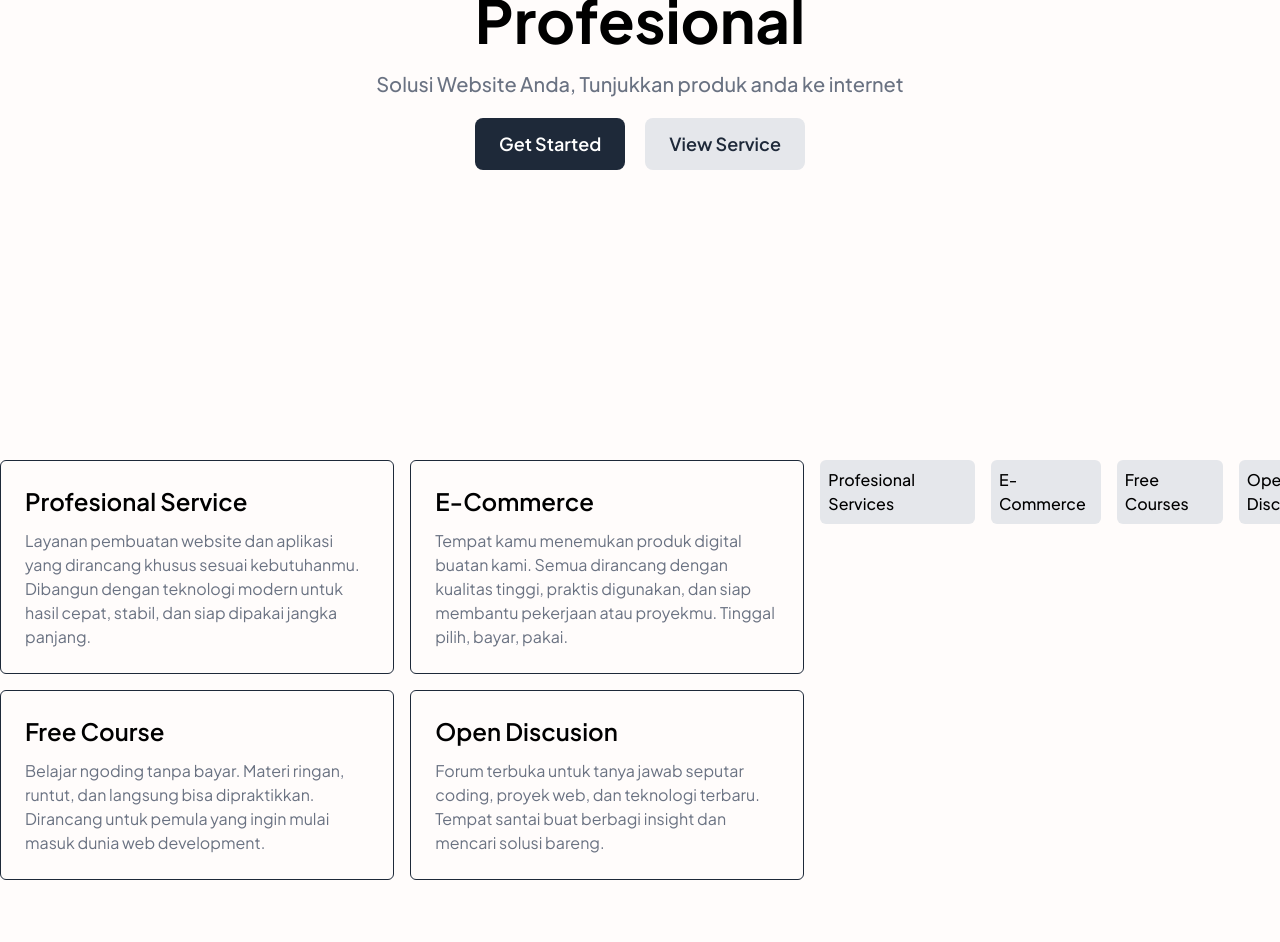
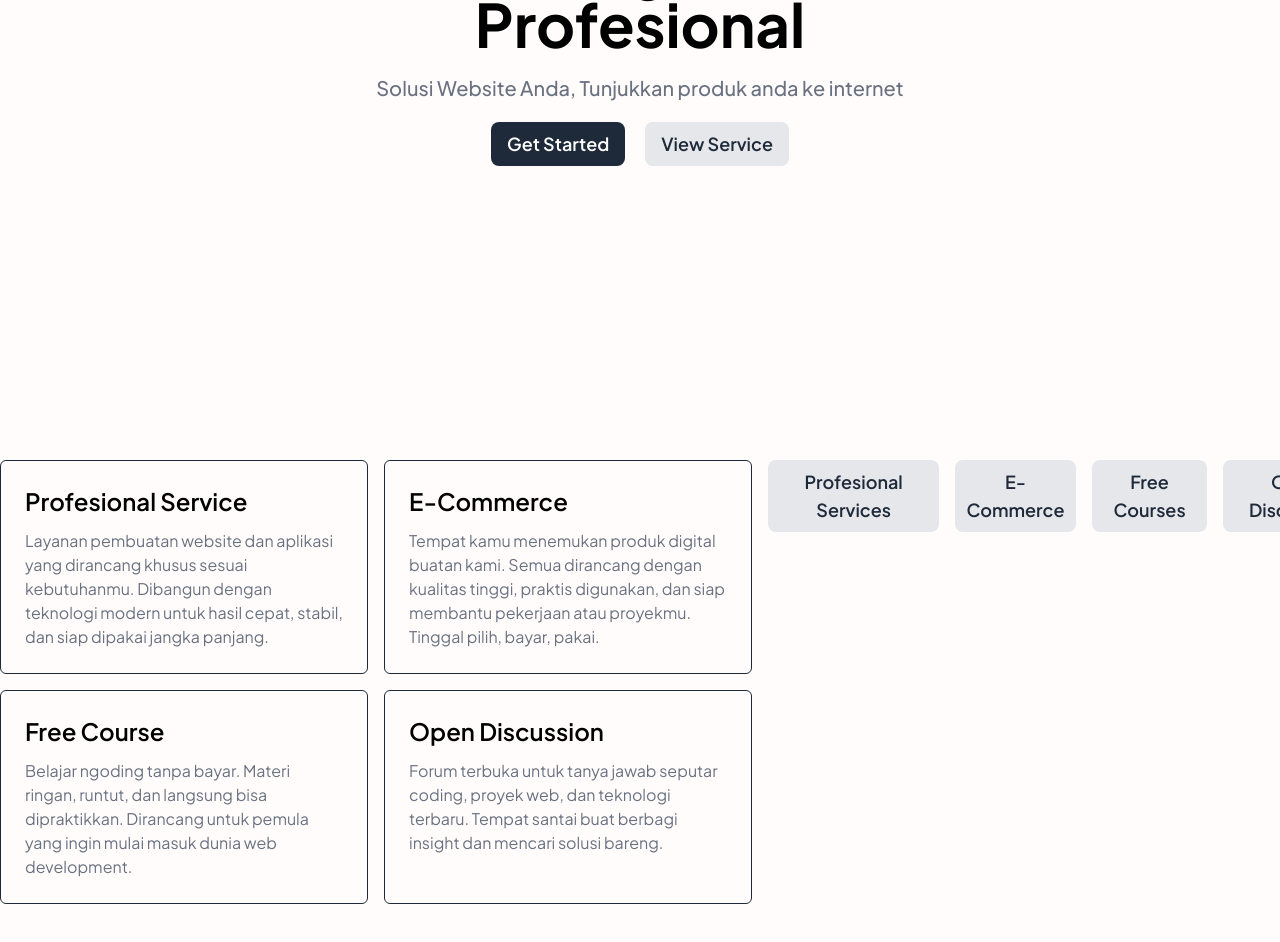
Before and after one commit to justfitra/just-ngoding-app, a React (Vite) app: page / in a window 1280 px wide. Shown: the part 420-1362 px from the top of the page. Built offline with nearby package versions, Linux system fonts and the light colour scheme.

Commit message:
add new component and page

```diff
--- a/src/components/Button/index.tsx
+++ b/src/components/Button/index.tsx
@@ -5,6 +5,8 @@ interface ButtonProps {
   color?: "dark" | "light";
   type?: "button" | "submit" | "reset";
   href?: string;
+  className?: string;
+  onClick?: () => void;
 }
 
 const Button = ({
@@ -12,13 +14,14 @@ const Button = ({
   color = "dark",
   type = "button",
   href = "",
+  className = "",
+  onClick,
 }: ButtonProps) => {
   const darkColor =
     "bg-gray-800 text-white hover:bg-gray-900 transition-all ease-in-out duration-200";
   const lightColor =
     "bg-gray-200 text-gray-800 hover:bg-gray-300 transition-all ease-in-out duration-200";
-  const defaultStyle =
-    "font-semibold px-6 py-3 cursor-pointer text-lg rounded-lg";
+  const defaultStyle = "font-semibold cursor-pointer text-lg rounded-lg";
 
   if (href) {
     return (
@@ -26,7 +29,7 @@ const Button = ({
         to={href}
         className={`${defaultStyle} ${
           color === "dark" ? darkColor : lightColor
-        } `}
+        } ${className}`}
       >
         {title}
       </NavLink>
@@ -36,9 +39,10 @@ const Button = ({
   return (
     <button
       type={type}
+      onClick={onClick}
       className={`${defaultStyle} ${
         color === "dark" ? darkColor : lightColor
-      } `}
+      } ${className}`}
     >
       {title}
     </button>
--- /dev/null
+++ b/src/components/Card/card-image.tsx
@@ -0,0 +1,21 @@
+interface CardImageProps {
+  title?: string;
+  image?: string;
+  description?: string;
+}
+
+const CardImage = ({ title, image, description }: CardImageProps) => {
+  return (
+    <div className="flex  rounded-md cursor-pointer hover:bg-gray-300 hover:p-3 px-1 transition-all ease-in-out w-full ">
+      <div>
+        <img className="rounded-md" src={image} alt="" />
+      </div>
+      <div className="ml-4 flex flex-col gap-2">
+        <h1 className="font-semibold text-xl">{title}</h1>
+        <p className="line-clamp-2">{description}</p>
+      </div>
+    </div>
+  );
+};
+
+export default CardImage;
--- /dev/null
+++ b/src/components/Card/card-text.tsx
@@ -0,0 +1,14 @@
+interface CardTextProps {
+  title?: string;
+  description?: string;
+}
+const CardText = ({ title, description }: CardTextProps) => {
+  return (
+    <div className="w-full border-gray-800 border p-6 rounded-md flex flex-col gap-3">
+      <h1 className="text-2xl font-semibold">{title}</h1>
+      <p className="text-gray-500">{description}</p>
+    </div>
+  );
+};
+
+export default CardText;
--- /dev/null
+++ b/src/components/Card/index.tsx
@@ -0,0 +1,32 @@
+import CardImage from "./card-image";
+import CardText from "./card-text";
+
+interface CardProps {
+  type?: "with-text" | "with-image" | "simple";
+  title?: string;
+  description?: string;
+  imageUrl?: string;
+}
+
+const Card = ({
+  type = "with-text",
+  title,
+  description,
+  imageUrl,
+}: CardProps) => {
+  if (type === "with-text") {
+    return (
+      <>
+        <CardText title={title} description={description} />
+      </>
+    );
+  }
+
+  if (type === "with-image") {
+    return (
+      <CardImage title={title} image={imageUrl} description={description} />
+    );
+  }
+};
+
+export default Card;
--- /dev/null
+++ b/src/components/Footer/index.tsx
@@ -0,0 +1,11 @@
+const Footer = () => {
+  return (
+    <>
+      <footer>
+        <div></div>
+      </footer>
+    </>
+  );
+};
+
+export default Footer;
--- /dev/null
+++ b/src/hooks/btnStyle.tsx
@@ -0,0 +1 @@
+const btnStyle= ()
--- a/src/pages/Home/index.tsx
+++ b/src/pages/Home/index.tsx
@@ -1,7 +1,24 @@
+import { useState } from "react";
 import Button from "../../components/Button";
+import Card from "../../components/Card";
 import Container from "../../components/Contaniner";
 
 const Home = () => {
+  const [style, setStyle] = useState("hidden");
+  const [btnStyle, setBtnStyle] = useState("bg-gray-200");
+  const personalService = () => {
+    setStyle(style === "hidden" ? "flex" : "hidden");
+    setBtnStyle(
+      btnStyle === "bg-gray-200" ? "bg-gray-800 text-white" : "bg-gray-200"
+    );
+  };
+
+  const eCommerce = () => {
+    setStyle(style === "hidden" ? "flex" : "hidden");
+    setBtnStyle(
+      btnStyle === "bg-gray-200" ? "bg-gray-800 text-white" : "bg-gray-200"
+    );
+  };
   return (
     <Container>
       <div className="bg-[#FFFCFB] pt-20 w-full min-h-screen flex items-center justify-center">
@@ -15,60 +32,100 @@ const Home = () => {
             <p>Solusi Website Anda, Tunjukkan produk anda ke internet</p>
           </div>
           <div className="flex gap-5">
-            <Button href="/products" title="Get Started" color="dark" />
-            <Button href="/services" title="View Service" color="light" />
+            <Button
+              href="/products"
+              title="Get Started"
+              color="dark"
+              className="py-2 px-4"
+            />
+            <Button
+              href="/services"
+              title="View Service"
+              color="light"
+              className="py-2 px-4"
+            />
           </div>
         </div>
       </div>
       <div className="w-full flex items-start justify-center gap-4 py-20">
         <div className="w-[70%] grid grid-cols-2 gap-4">
-          <div className="w-full  border-gray-800 border p-6 rounded-md flex flex-col gap-3">
-            <h1 className="text-2xl font-semibold">Profesional Service</h1>
-            <p className="text-gray-500">
-              Layanan pembuatan website dan aplikasi yang dirancang khusus
-              sesuai kebutuhanmu. Dibangun dengan teknologi modern untuk hasil
-              cepat, stabil, dan siap dipakai jangka panjang.
-            </p>
+          <Card
+            type="with-text"
+            title="Profesional Service"
+            description="  Layanan pembuatan website dan aplikasi yang dirancang khusus
+                sesuai kebutuhanmu. Dibangun dengan teknologi modern untuk hasil
+                cepat, stabil, dan siap dipakai jangka panjang."
+          />
+          <Card
+            type="with-text"
+            title="E-Commerce"
+            description="   Tempat kamu menemukan produk digital buatan kami. Semua dirancang
+              dengan kualitas tinggi, praktis digunakan, dan siap membantu
+              pekerjaan atau proyekmu. Tinggal pilih, bayar, pakai."
+          />
+          <Card
+            type="with-text"
+            title="Free Course "
+            description="Belajar ngoding tanpa bayar. Materi ringan, runtut, dan langsung
+              bisa dipraktikkan. Dirancang untuk pemula yang ingin mulai masuk
+              dunia web development."
+          />
+          <Card
+            type="with-text"
+            title="Open Discussion"
+            description="Forum terbuka untuk tanya jawab seputar coding, proyek web, dan
+              teknologi terbaru. Tempat santai buat berbagi insight dan mencari
+              solusi bareng."
+          />
+        </div>
+        <div className="w-[40%] h-full ">
+          <div className="pb-6 flex flex-col gap-4 overflow-x-scroll">
+            <ul className="flex w-[600px] gap-4 overflow-x-scroll">
+              <li className=" ">
+                <Button
+                  type="button"
+                  onClick={() => personalService()}
+                  title="Profesional Services"
+                  color="light"
+                  className={`py-2 px-2  hover:text-white hover:bg-gray-900 transition-all duration-200 ${btnStyle}`}
+                />
+              </li>
+              <li className="">
+                <Button
+                  type="submit"
+                  title="E-Commerce"
+                  onClick={() => eCommerce()}
+                  color="light"
+                  className={`py-2 px-2  hover:text-white hover:bg-gray-900 transition-all duration-200 ${btnStyle}`}
+                />
+              </li>
+              <li className="">
+                <Button
+                  type="submit"
+                  title="Free Courses"
+                  color="light"
+                  className="py-2 px-2 hover:text-white hover:bg-gray-900 transition-all duration-200"
+                />
+              </li>
+              <li className="">
+                <Button
+                  type="submit"
+                  title="Open Discussion"
+                  color="light"
+                  className="py-2 px-2 hover:text-white hover:bg-gray-900 transition-all duration-200"
+                />
+              </li>
+            </ul>
           </div>
-          <div className="w-full  border-gray-800 border p-6 rounded-md flex flex-col gap-3">
-            <h1 className="text-2xl font-semibold">E-Commerce</h1>
-            <p className="text-gray-500">
-              Tempat kamu menemukan produk digital buatan kami. Semua dirancang
-              dengan kualitas tinggi, praktis digunakan, dan siap membantu
-              pekerjaan atau proyekmu. Tinggal pilih, bayar, pakai.
-            </p>
-          </div>
-          <div className="w-full  border-gray-800 border p-6 rounded-md flex flex-col gap-3">
-            <h1 className="text-2xl font-semibold">Free Course </h1>
-            <p className="text-gray-500">
-              Belajar ngoding tanpa bayar. Materi ringan, runtut, dan langsung
-              bisa dipraktikkan. Dirancang untuk pemula yang ingin mulai masuk
-              dunia web development.
-            </p>
-          </div>
-          <div className="w-full  border-gray-800 border p-6 rounded-md flex flex-col gap-3">
-            <h1 className="text-2xl font-semibold">Open Discusion </h1>
-            <p className="text-gray-500">
-              Forum terbuka untuk tanya jawab seputar coding, proyek web, dan
-              teknologi terbaru. Tempat santai buat berbagi insight dan mencari
-              solusi bareng.
-            </p>
-          </div>
-        </div>
-        <div className="w-[40%] h-full overflow-x-scroll">
-          <div className="pb-6 flex flex-col gap-4">
-            <ul className="flex w-[550px] gap-4 overflow-x-scroll">
-              <li className="bg-gray-200 p-2 rounded-md">
-                <h4 className="font-medium">Profesional Services</h4>
-              </li>
-              <li className="bg-gray-200 p-2 rounded-md">
-                <h4 className="font-medium">E-Commerce</h4>
-              </li>
-              <li className="bg-gray-200 p-2 rounded-md">
-                <h4 className="font-medium">Free Courses</h4>
-              </li>
-              <li className="bg-gray-200 p-2 rounded-md">
-                <h4 className="font-medium">Open Discussion</h4>
+          <div>
+            <ul className="mt-5 flex flex-col gap-8 overflow-scroll h-[300px]">
+              <li className={`flex ${style}`}>
+                <Card
+                  type="with-image"
+                  title="Membangun Website Profesional"
+                  description="Layanan pembuatan website dan aplikasi yang dirancang khusus sesuai kebutuhanmu. Dibangun dengan teknologi modern untuk hasil cepat, stabil, dan siap dipakai jangka panjang."
+                  imageUrl="https://ardata.co.id/wp-content/uploads/2022/09/image21-e1662350573182.png"
+                />
               </li>
             </ul>
           </div>
```
